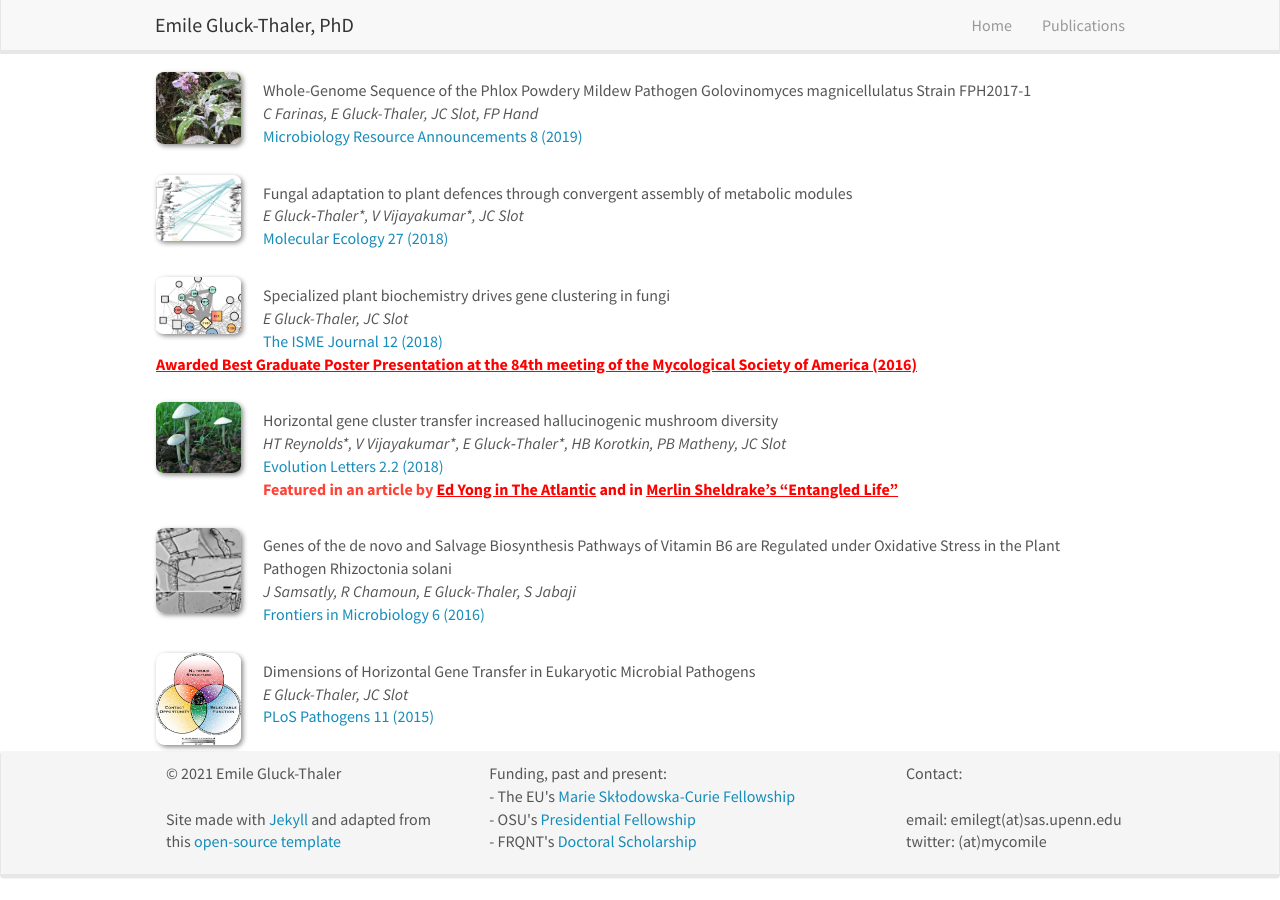
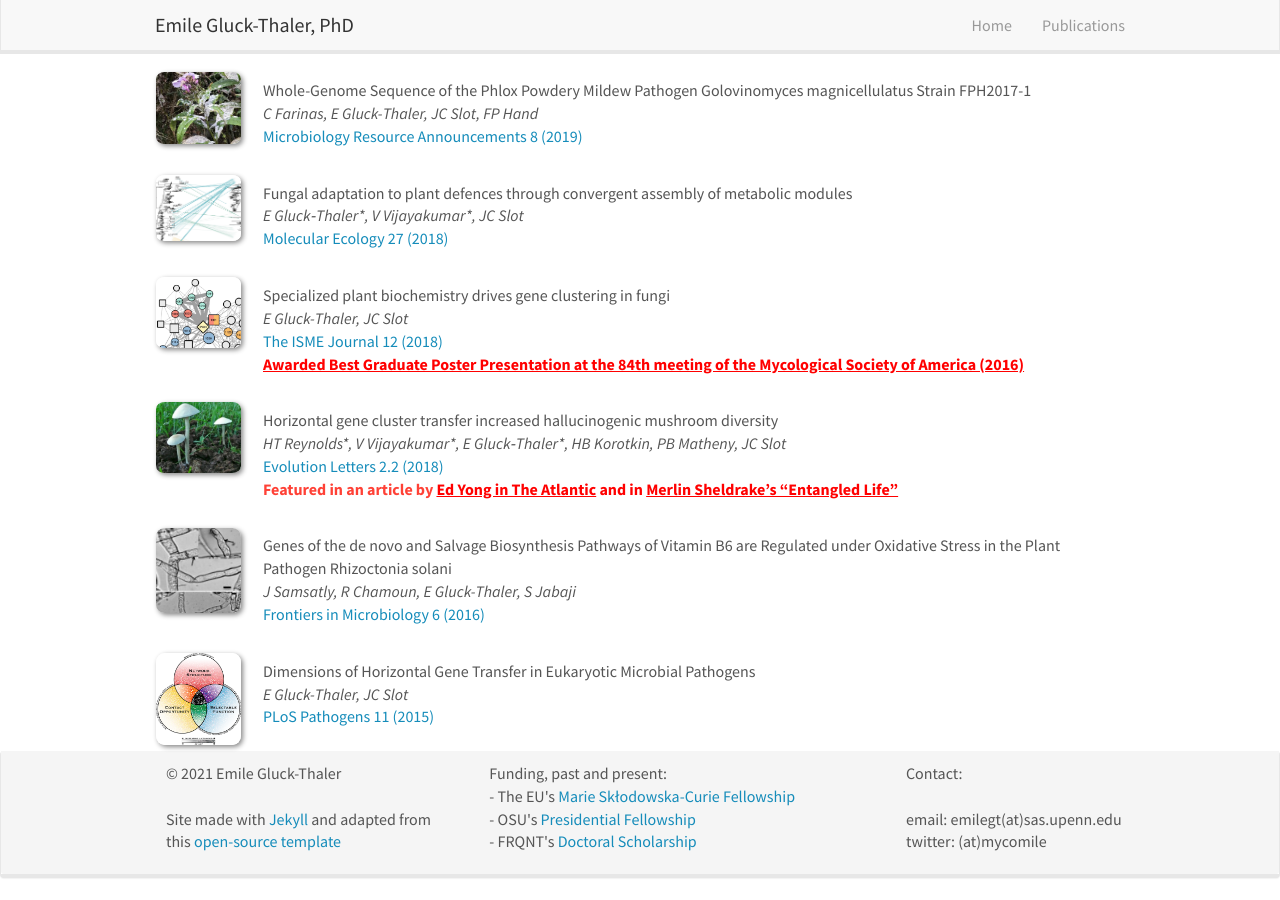
Before and after one commit to guidopuccetti/guidopuccetti.github.io, a Jekyll site: the page built from _pages/publications.md, in a window 1280 px wide and 900 px high, scrolled down 854 px. Built offline with Jekyll 4.4.1, drawn with Linux system fonts in a browser that asks for light colours; nearby versions of some CDN libraries.

Commit message:
pic update

```diff
--- a/_data/publist.yml
+++ b/_data/publist.yml
@@ -69,7 +69,7 @@
   news1:
 
 - title: "Specialized plant biochemistry drives gene clustering in fungi"
-  image: pdc2.png
+  image: pdc1.png
   description:
   authors: E Gluck-Thaler, JC Slot
   link:
```
Also changed, not shown: images/publications/pdc1.png (added).
